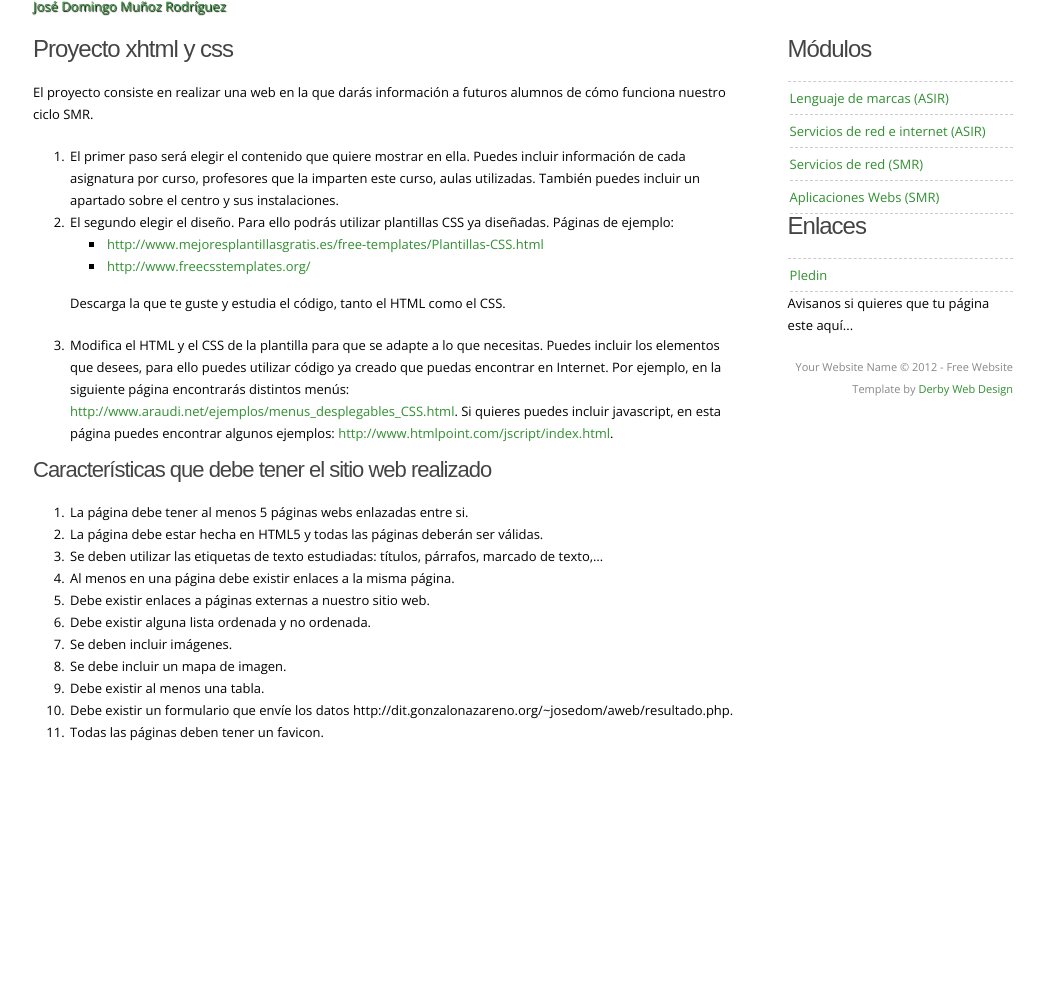
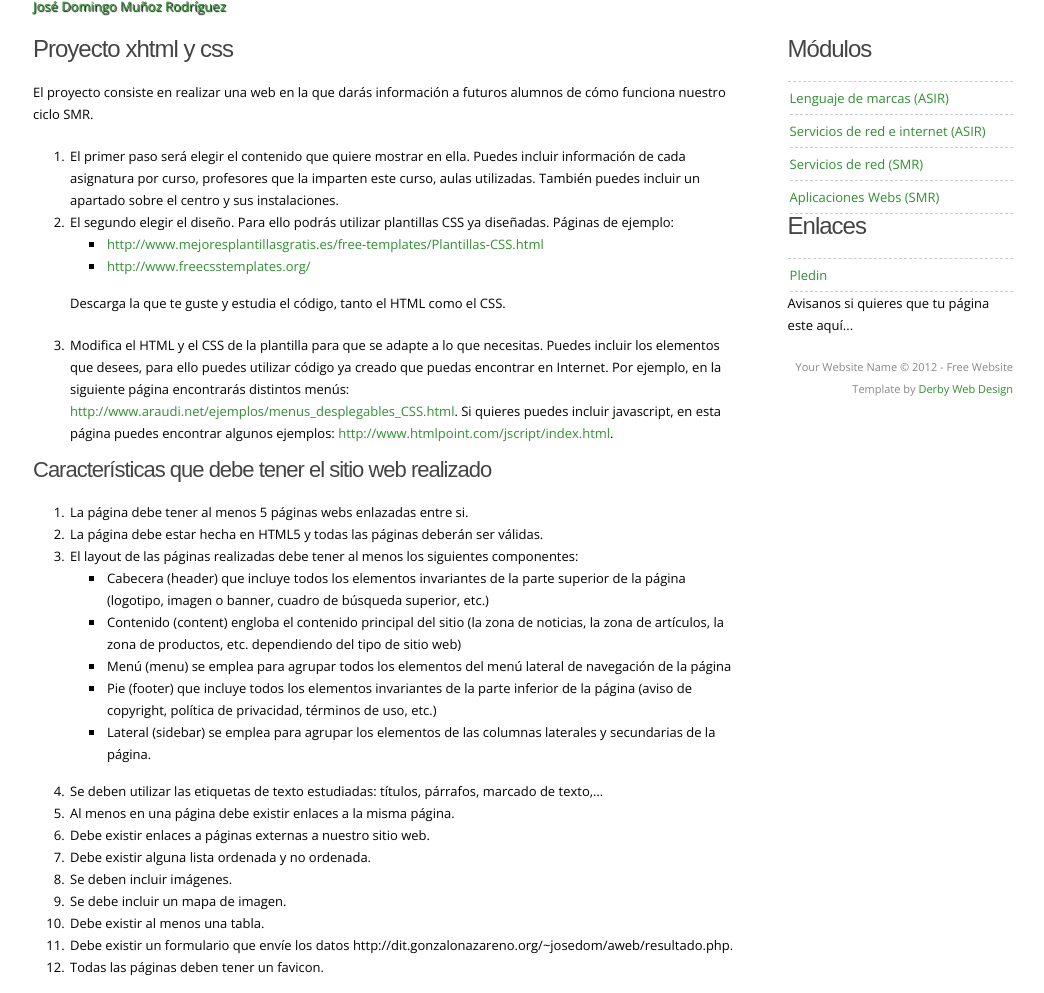
Before and after one commit to josedom24/josedom24.github.io, a Jekyll site: the page built from mod/aplweb/proyecto1.md, in a window 1280 px wide, cut to the strip 80-1073 px from the top of the page. Shown: the whole strip, without its empty margins (117-1161 px from the left). Built offline with Jekyll 4.4.1, drawn with Linux system fonts in a browser that asks for light colours; nearby versions of some CDN libraries; some web fonts are replaced; library files that are not in the unit come from our copies; before the commit the page ends 900 px from its top, so only the background shows below that.

Commit message:
Proeycto1

```diff
--- a/mod/aplweb/proyecto1.md
+++ b/mod/aplweb/proyecto1.md
@@ -23,7 +23,13 @@ funciona nuestro ciclo SMR.
 
 1. La página debe tener al menos 5 páginas webs enlazadas entre si.
 2. La página debe estar hecha en HTML5 y todas las páginas deberán ser válidas.
-3. Se deben utilizar las etiquetas de texto estudiadas: títulos, párrafos, marcado de texto,...
+3. El layout de las páginas realizadas debe tener al menos los siguientes componentes:
+	* Cabecera (header) que incluye todos los elementos invariantes de la parte superior de la página (logotipo, imagen o banner, cuadro de búsqueda superior, etc.)
+	* Contenido (content) engloba el contenido principal del sitio (la zona de noticias, la zona de artículos, la zona de productos, etc. dependiendo del tipo de sitio web)
+	* Menú (menu) se emplea para agrupar todos los elementos del menú lateral de navegación de la página
+	* Pie (footer) que incluye todos los elementos invariantes de la parte inferior de la página (aviso de copyright, política de privacidad, términos de uso, etc.)
+	* Lateral (sidebar) se emplea para agrupar los elementos de las columnas laterales y secundarias de la página.
+4. Se deben utilizar las etiquetas de texto estudiadas: títulos, párrafos, marcado de texto,...
 5. Al menos en una página debe existir enlaces a la misma página.
 6. Debe existir enlaces a páginas externas a nuestro sitio web.
 7. Debe existir alguna lista ordenada y no ordenada.
```
